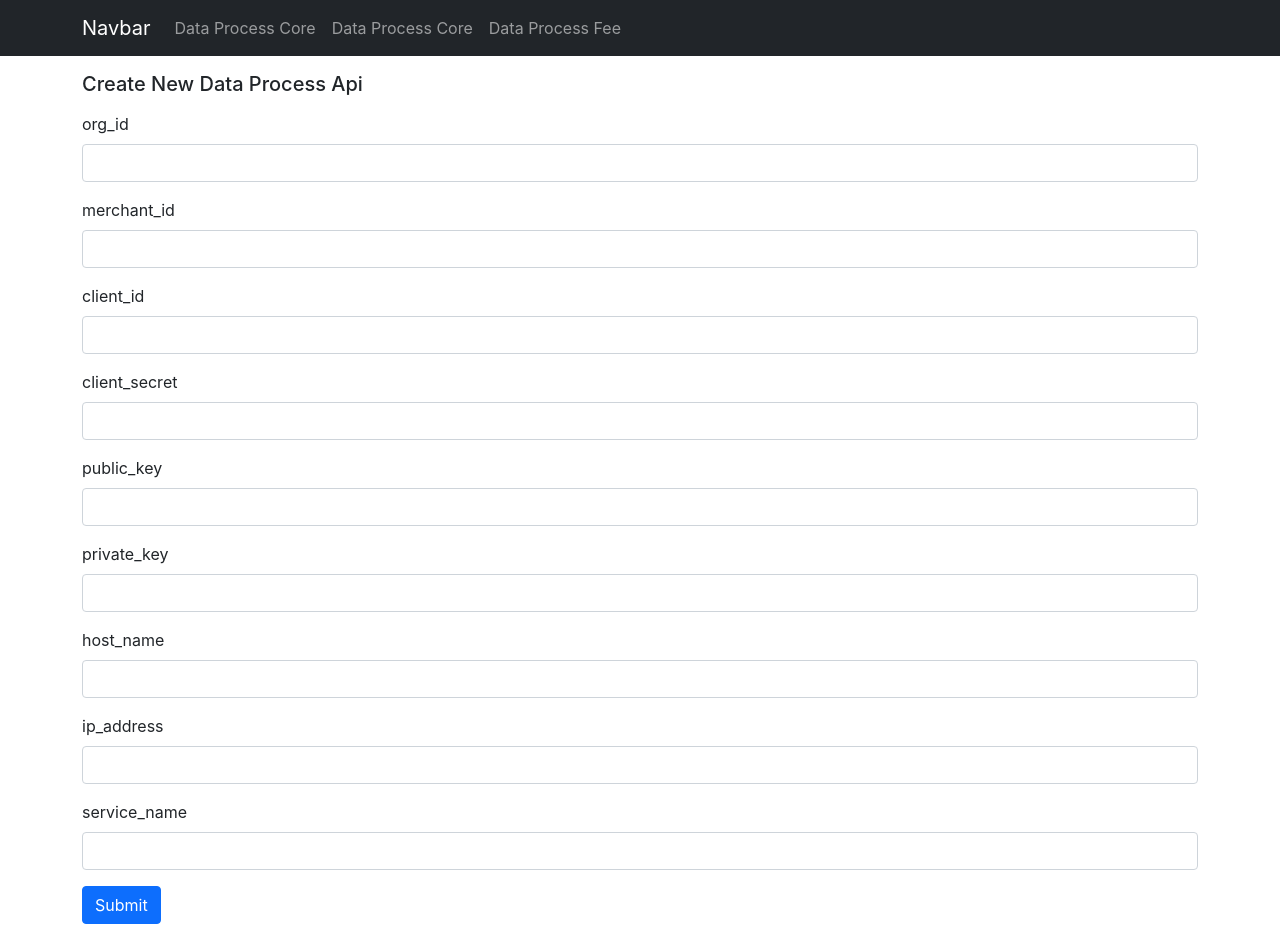
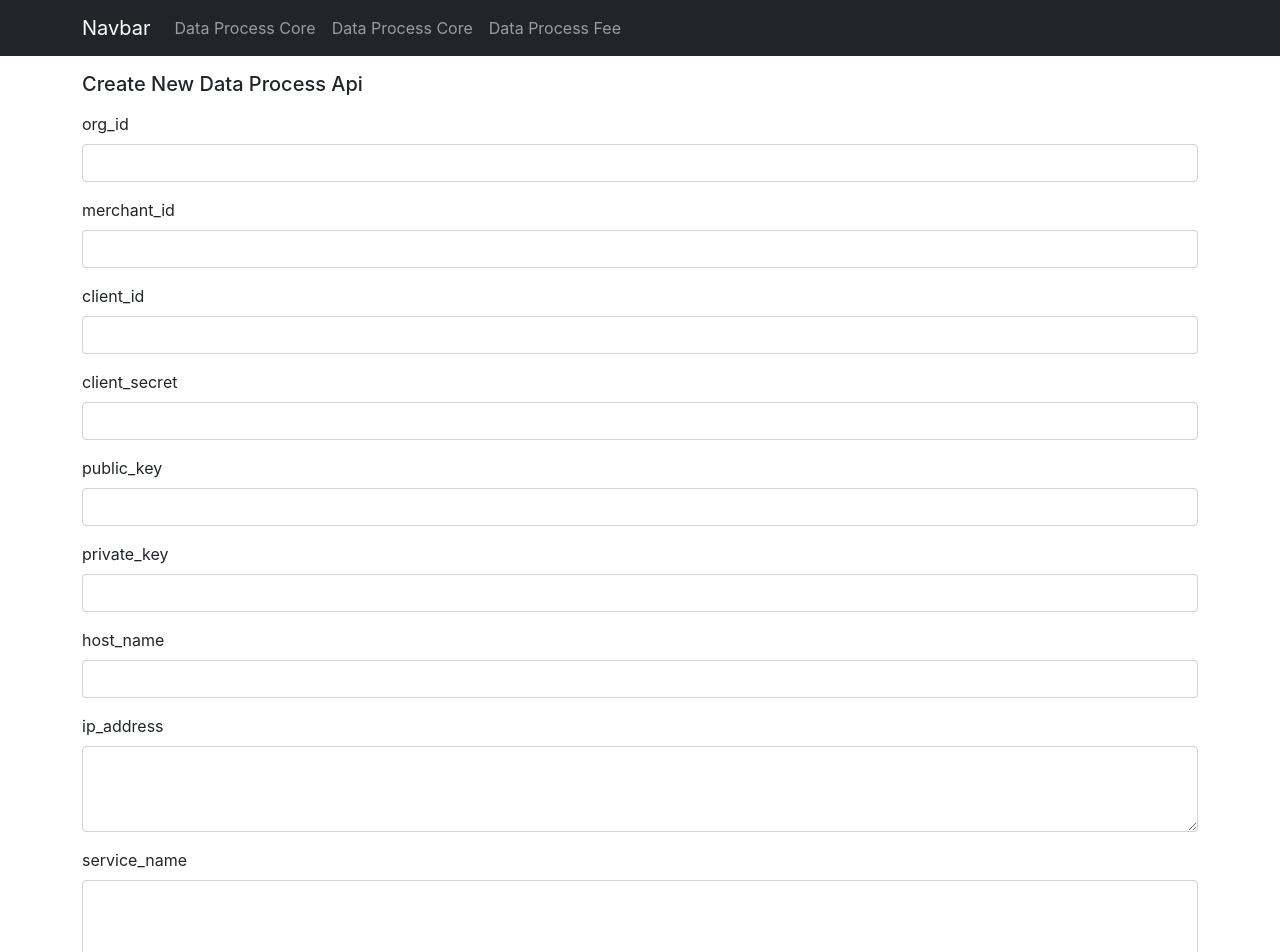
Before and after one commit to muhano/HanaOverbooking, a React (Create React App) app in the folder client/: page /processapitable/create in a window 1280 px wide. Shown: the top 952 px of the page. Built offline with nearby package versions, Linux system fonts and the light colour scheme.

Commit message:
data process api create function completed

```diff
--- a/client/src/components/ProcessApiForm.js
+++ b/client/src/components/ProcessApiForm.js
@@ -1,53 +1,159 @@
 import { Container, Form, Button } from "react-bootstrap"
+import { useState } from "react"
+import axios from 'axios'
+import { useNavigate } from "react-router-dom";
 
 function ProcessApiForm() {
+    const navigate = useNavigate();
+    const [dataForm, setDataForm] = useState({
+        org_id: "",
+        merchant_id: "",
+        client_id: "",
+        client_secret: "",
+        public_key: "",
+        private_key: "",
+        host_name: "",
+        ip_address: "",
+        service_name: ""
+    });
+
+    const handleFormInput = (e) => {
+        const value = e.target.value;
+        const field = e.target.name;
+        setDataForm({
+            ...dataForm,
+            [field]: value,
+        });
+    };
+
+    const handleAddData = async (e) => {
+        e.preventDefault();
+        try {
+            // console.log(dataForm, "<--------------");
+            const response = await axios({
+                method: 'post',
+                url: 'http://localhost:3000/processapi',
+                data: dataForm
+            });
+
+            console.log("success add data");
+            if (response.status === 201) {
+                navigate("/");
+            }
+        } catch (err) {
+            console.log(err);
+        }
+    };
+
+
     return (
         <Container>
             <h5 className="mt-3">Create New Data Process Api</h5>
-            <Form className="mt-3">
+            <Form onSubmit={handleAddData} className="mt-3">
                 <Form.Group className="mb-3">
                     <Form.Label>org_id</Form.Label>
-                    <Form.Control type="number" placeholder="" />
+                    <Form.Control
+                        name="org_id"
+                        value={dataForm.org_id}
+                        type="number"
+                        onChange={handleFormInput}
+                        placeholder=""
+                    />
                 </Form.Group>
 
                 <Form.Group className="mb-3">
                     <Form.Label>merchant_id</Form.Label>
-                    <Form.Control type="number" placeholder="" />
+                    <Form.Control
+                        name="merchant_id"
+                        value={dataForm.merchant_id}
+                        onChange={handleFormInput}
+                        type="number"
+                        placeholder=""
+                    />
                 </Form.Group>
 
                 <Form.Group className="mb-3">
                     <Form.Label>client_id</Form.Label>
-                    <Form.Control type="text" placeholder="" />
+                    <Form.Control
+                        name="client_id"
+                        value={dataForm.client_id}
+                        onChange={handleFormInput}
+                        maxLength={250}
+                        type="text"
+                        placeholder=""
+                    />
                 </Form.Group>
 
                 <Form.Group className="mb-3">
                     <Form.Label>client_secret</Form.Label>
-                    <Form.Control type="text" placeholder="" />
+                    <Form.Control
+                        name="client_secret"
+                        value={dataForm.client_secret}
+                        onChange={handleFormInput}
+                        maxLength={250}
+                        type="text"
+                        placeholder=""
+                    />
                 </Form.Group>
 
                 <Form.Group className="mb-3">
                     <Form.Label>public_key</Form.Label>
-                    <Form.Control type="text" placeholder="" />
+                    <Form.Control
+                        name="public_key"
+                        value={dataForm.public_key}
+                        onChange={handleFormInput}
+                        maxLength={250}
+                        type="text"
+                        placeholder=""
+                    />
                 </Form.Group>
 
                 <Form.Group className="mb-3">
                     <Form.Label>private_key</Form.Label>
-                    <Form.Control type="text" placeholder="" />
+                    <Form.Control
+                        name="private_key"
+                        value={dataForm.private_key}
+                        onChange={handleFormInput}
+                        maxLength={250}
+                        type="text"
+                        placeholder=""
+                    />
                 </Form.Group>
 
                 <Form.Group className="mb-3">
                     <Form.Label>host_name</Form.Label>
-                    <Form.Control type="text" placeholder="" />
+                    <Form.Control
+                        name="host_name"
+                        value={dataForm.host_name}
+                        onChange={handleFormInput}
+                        maxLength={100}
+                        type="text"
+                        placeholder=""
+                    />
                 </Form.Group>
 
                 <Form.Group className="mb-3">
                     <Form.Label>ip_address</Form.Label>
-                    <Form.Control type="text" placeholder="" />
+                    <Form.Control
+                        name="ip_address"
+                        value={dataForm.ip_address}
+                        onChange={handleFormInput}
+                        as="textarea"
+                        rows={3}
+                        placeholder=""
+                    />
                 </Form.Group>
 
                 <Form.Group className="mb-3">
                     <Form.Label>service_name</Form.Label>
-                    <Form.Control type="text" placeholder="" />
+                    <Form.Control
+                        name="service_name"
+                        value={dataForm.service_name}
+                        onChange={handleFormInput}
+                        as="textarea"
+                        rows={3}
+                        placeholder=""
+                    />
                 </Form.Group>
 
                 <Button className="mb-5" variant="primary" type="submit">
--- a/client/src/components/processApiTable.js
+++ b/client/src/components/processApiTable.js
@@ -15,7 +15,7 @@ function ProcessApiTable() {
           `http://localhost:3000/processapi`
         );
 
-        console.log(response)
+
         setDataList(response.data)
         setLoading(false);
 
```
